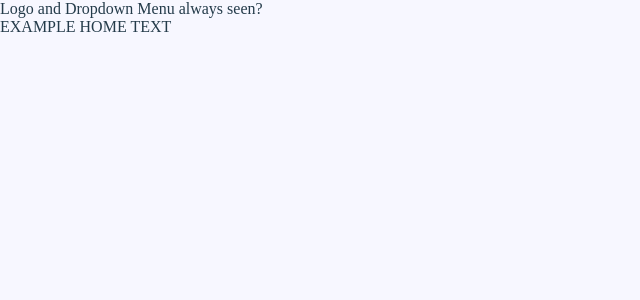
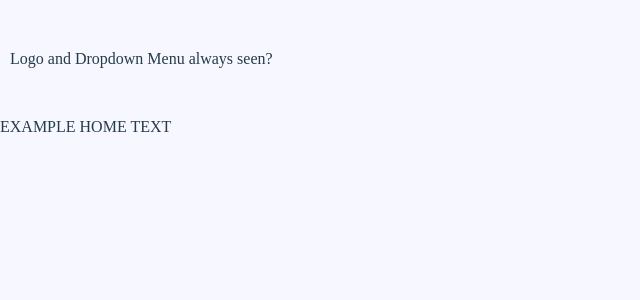
Before and after one commit to nmsiegel1/carbon-footprint, a React (Create React App) app in the folder client/: page / in a window 1280 px wide. Shown: the top 300 px of the page, without its empty margins (0-640 px from the left). Built offline with nearby package versions, Linux system fonts and the light colour scheme.

Commit message:
added small change to app.css

```diff
--- a/client/src/App.css
+++ b/client/src/App.css
@@ -14,3 +14,7 @@
   --brown: #7a4419;
   --light-brown: #baa898;
 }
+
+header {
+  padding: 50px 10px;
+}
--- a/client/src/components/Header/index.js
+++ b/client/src/components/Header/index.js
@@ -1,7 +1,7 @@
 import React from 'react';
 
 const Header = () => {
-  return <div>Logo and Dropdown Menu always seen?</div>;
+  return <header>Logo and Dropdown Menu always seen?</header>;
 };
 
 export default Header;
```
